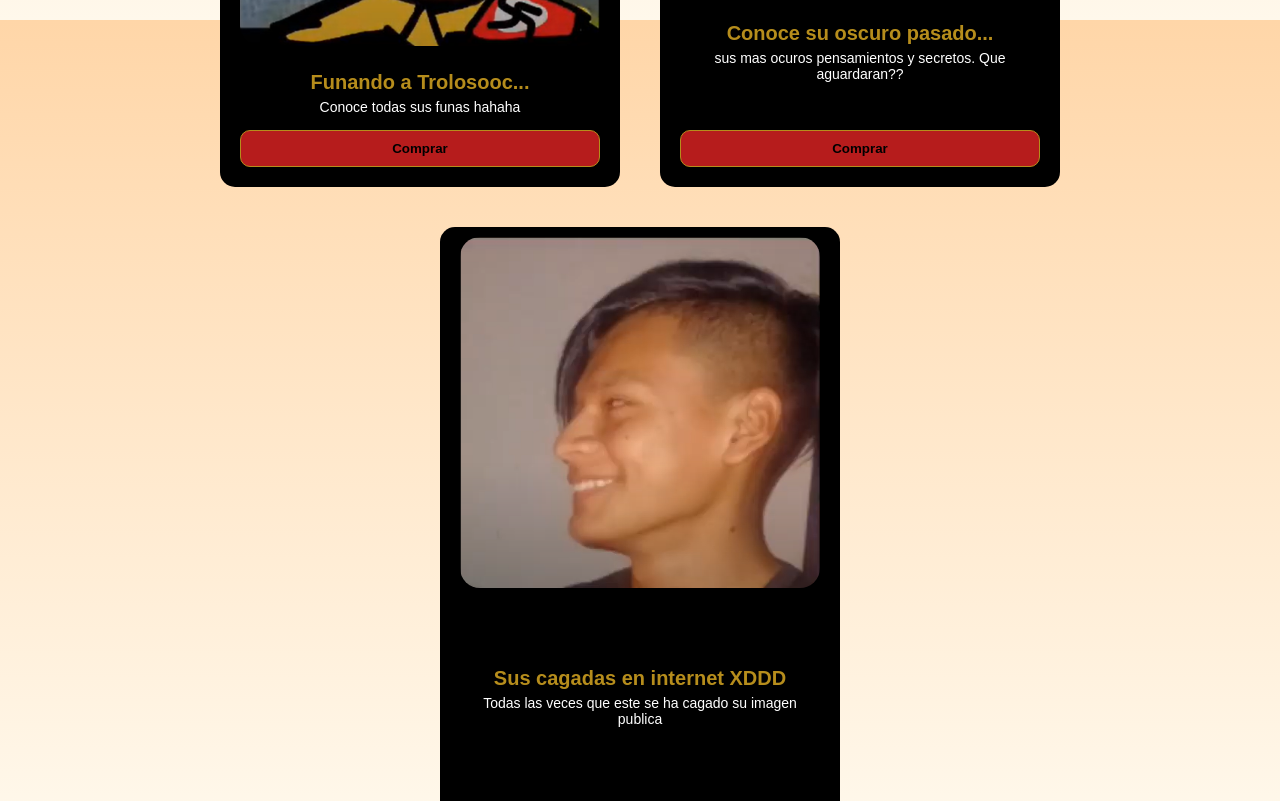
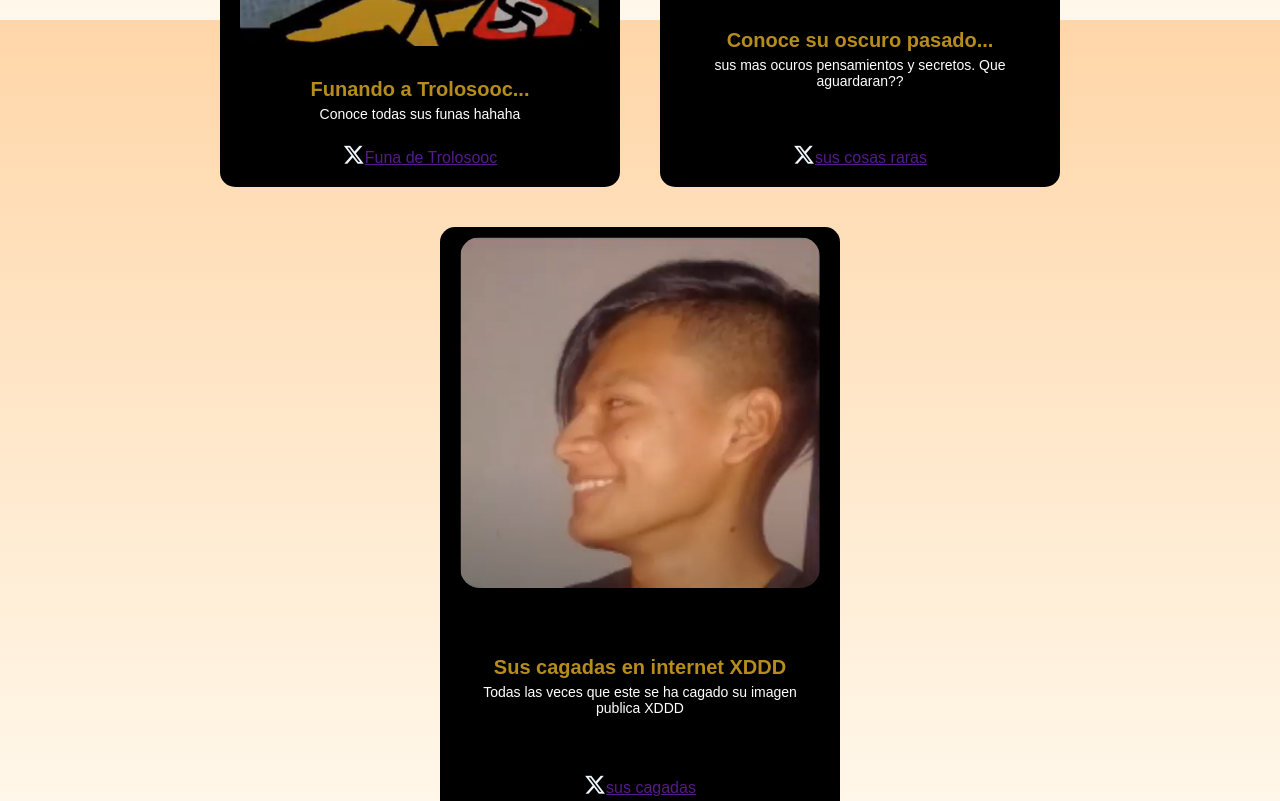
Before and after one commit to chango-con-internet/portafolio_miguelote, a plain HTML site: page portafolio.html in a window 1280 px wide. Shown: the part 780-1581 px from the top of the page. Drawn offline with Linux system fonts and the light colour scheme.

Commit message:
actualizar pene

```diff
--- a/css/contactenos.css
+++ b/css/contactenos.css
@@ -120,11 +120,13 @@ body{
      border-radius: 10px;
      cursor: pointer;
      transition: background .3s;
+
  }
 
  .formulario button:hover {
   background: #b68d1c;
   color: #b61c1c;
+  transform: scale(1.1);
 }
 
 .mapa {
--- a/css/portafolio.css
+++ b/css/portafolio.css
@@ -77,7 +77,7 @@
 h1{
     text-align: center;
     font-family: "Work Sans", sans-serif;
-    color: #b68d1c;
+    color: hsl(38, 73%, 41%);
     margin: 150px 0;
 
 }
--- a/portafolio.html
+++ b/portafolio.html
@@ -37,7 +37,10 @@
                     <p>Conoce todas sus funas hahaha </p>
 
                 </div>
-                <button class="btncomprar">Comprar</button>
+                <div class="links">
+                    <a href=""><i class="fa-brands fa-x-twitter"></i>Funa de Trolosooc</a>
+
+                </div>
 
 
             </div>
@@ -47,19 +50,24 @@
                     <h2> Conoce su oscuro pasado...</h2>
                     <p>sus mas ocuros pensamientos y secretos. Que aguardaran??</p>
                </div>
-               <button class="btncomprar">Comprar</button>
+               <div class="links">
+                    <a href=""><i class="fa-brands fa-x-twitter"></i>sus cosas raras</a>
+
+                </div>
 
             </div>
             <div class="ecard">
                 <img src="./img/trolochad.png" alt="">
                 <div class="contenido">
                     <h2> Sus cagadas en internet XDDD</h2>
-                    <p>Todas las veces que este se ha cagado su imagen publica</p>
+                    <p>Todas las veces que este se ha cagado su imagen publica XDDD</p>
 
 
                 </div>
-                <a href="fa-brands fa-x-twitter"fa-brands fa-x-twitter></a>
+                <div class="links">
+                    <a href=""><i class="fa-brands fa-x-twitter"></i>sus cagadas</a>
 
+                </div>
             </div>
 
         </div>
```
